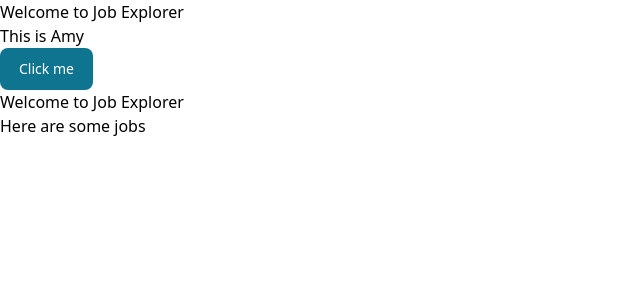
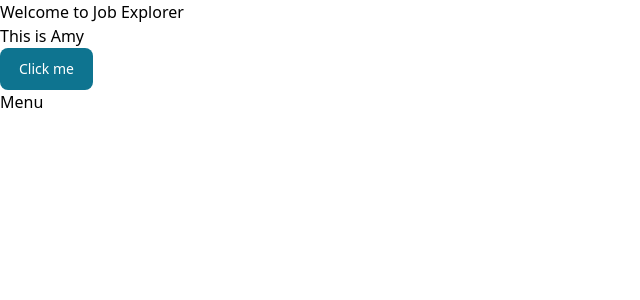
Before and after one commit to T4FFY/Job-Explorer, a React (Vite) app: page / in a window 1280 px wide. Shown: the top 300 px of the page, without its empty margins (0-640 px from the left). Built offline with nearby package versions, Linux system fonts and the light colour scheme.

Commit message:
Navbar Set up

```diff
--- a/src/App.jsx
+++ b/src/App.jsx
@@ -1,12 +1,12 @@
 import Home from "./components/Home";
-import Explorecareer from "./components/Explorecareer";
+import Menu from "./components/Menu";
 
 
 function App() {
   return (
     <>
     <Home></Home>
-    <Explorecareer></Explorecareer>
+    <Menu></Menu>
   </>
   );
 }
--- a/src/components/Home.jsx
+++ b/src/components/Home.jsx
@@ -1,4 +1,5 @@
 import { Button } from "flowbite-react";
+
 
 
 function Home() {
--- a/src/components/Menu.jsx
+++ b/src/components/Menu.jsx
@@ -0,0 +1,9 @@
+function Menu() {
+    return (
+      <>
+        <h1>Menu</h1>
+      </>
+    );
+  }
+
+  export default Menu;
```
